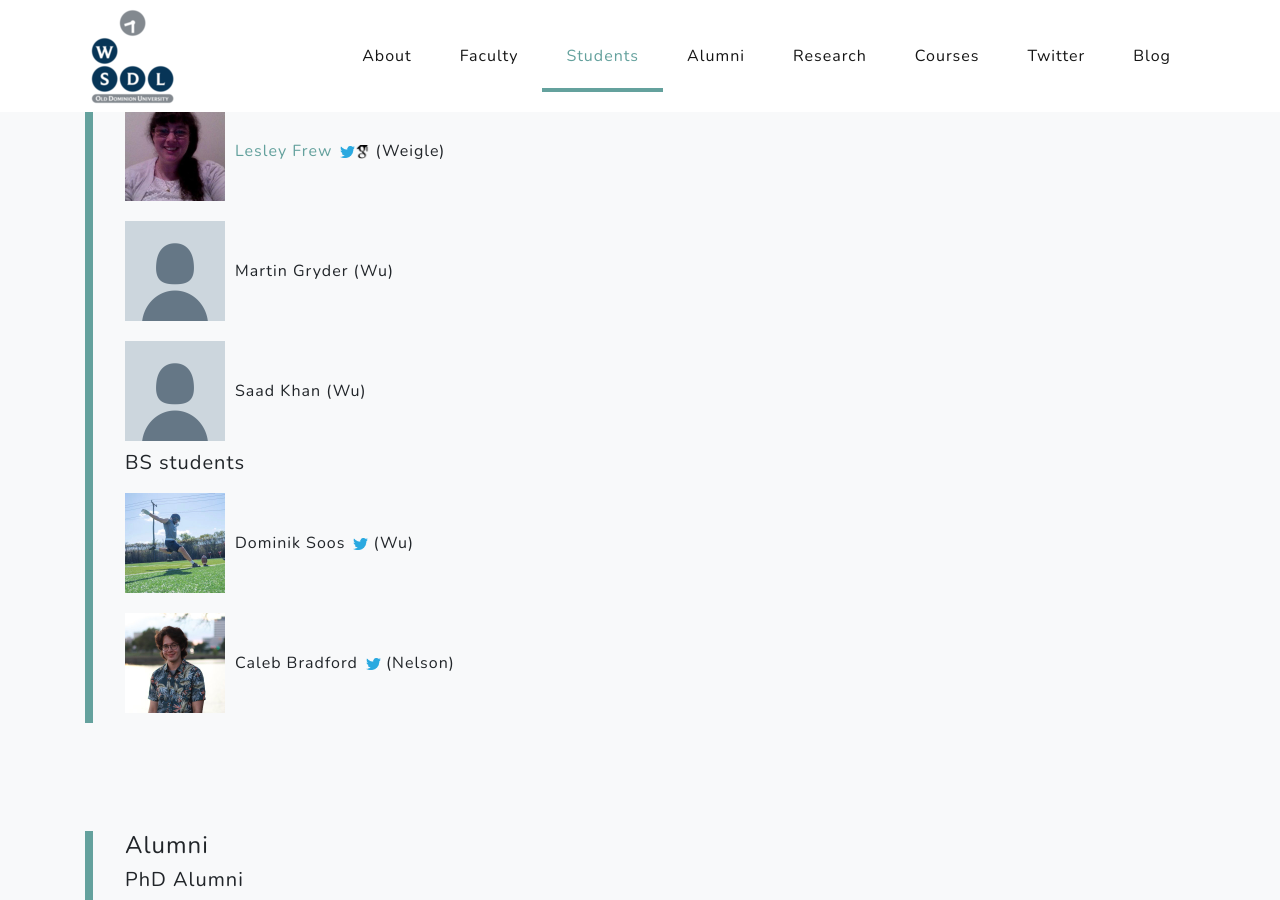
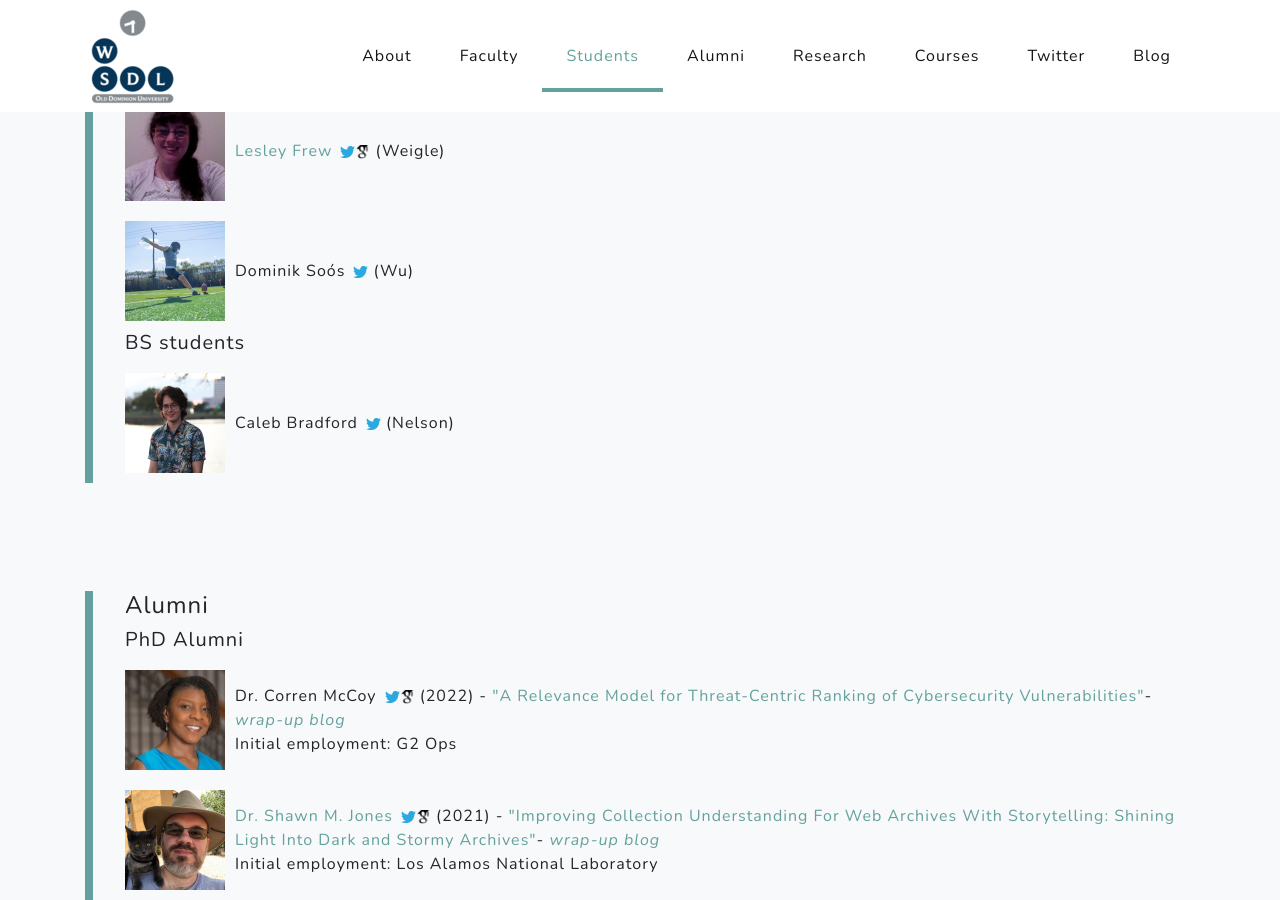
Before and after one commit to oduwsdl/oduwsdl.github.io, a Jekyll site: the page built from index.html, in a window 1280 px wide and 900 px high, scrolled down 5313 px. Built offline with Jekyll 4.4.1, drawn with Linux system fonts in a browser that asks for light colours; nearby versions of some CDN libraries; comment, search, counter and statistics services are not loaded.

Commit message:
Update students.yml

```diff
--- a/_data/students.yml
+++ b/_data/students.yml
@@ -151,16 +151,11 @@ ms:
   google_scholar_id: JmEpqjMAAAAJ
   advisor: Weigle
 
-- name: Martin Gryder
-  advisor: Wu
-
-- name: Saad Khan
+- name: Dominik Soós
+  twitter_handle: DomSoos
   advisor: Wu
 
 bs:
-- name: Dominik Soos
-  twitter_handle: DomSoos
-  advisor: Wu
 
 - name: Caleb Bradford
   twitter_handle: calebkbradford
```
